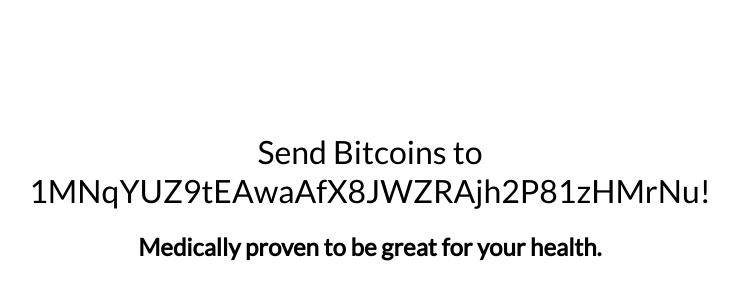
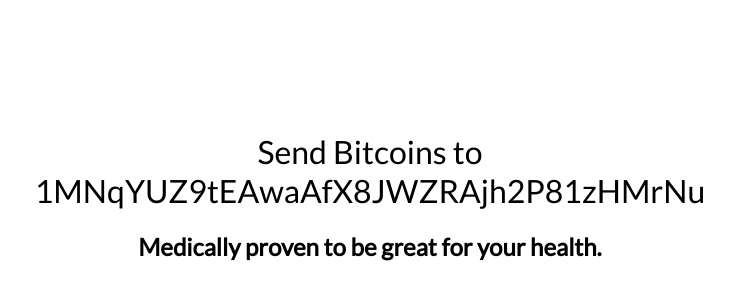
Before and after one commit to SanTechIT/litme.me, a plain HTML site: page index.html in a window 1280 px wide. Shown: the part 204-504 px from the top of the page, without its empty margins (270-1009 px from the left). Drawn offline with Linux system fonts and the light colour scheme.

Commit message:
why are my commit names so descriptive

```diff
--- a/index.html
+++ b/index.html
@@ -6,7 +6,7 @@
   </head>
   <body>
     <div class="centered">
-      <h1 class="center">Send Bitcoins to 1MNqYUZ9tEAwaAfX8JWZRAjh2P81zHMrNu!</h1>
+      <h1 class="center">Send Bitcoins to 1MNqYUZ9tEAwaAfX8JWZRAjh2P81zHMrNu</h1>
       <h2 class="center">Medically proven to be great for your health.</h2>
     </div>
   </body>
```
